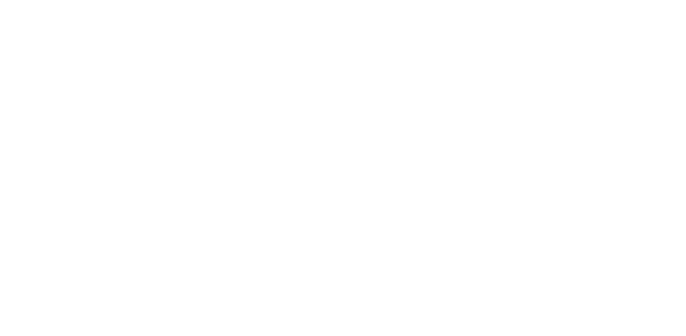
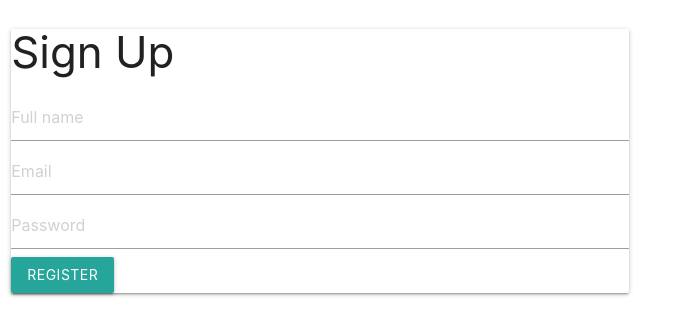
Before and after one commit to BharatRulez/blogPostFrontend, a React (Create React App) app: page /posts/create in a window 1280 px wide. Shown: the top 336 px of the page, without its empty margins (0-686 px from the left). Built offline with nearby package versions, Linux system fonts and the light colour scheme.

Commit message:
added the post form

```diff
--- a/src/Routes/index.js
+++ b/src/Routes/index.js
@@ -5,12 +5,14 @@
 import Login from '../components/Login/index'
 import SignUp from '../components/SignUp/index'
 import Posts from '../components/Dashboard/post/posts'
+import PostForm from '../components/Dashboard/post/postForm'
 const Routes = () => (
   <Switch >
     <Route exact path="/" component = {HomePage} />
-    <Route exact path="/login" component = {Login} />
-    <Route exact path="/signUp" component = {SignUp} />
+    <Route  path="/login" component = {Login} />
+    <Route  path="/signUp" component = {SignUp} />
     <Route exact path="/posts" component = {Posts} />
+    <Route  path="/posts/create" component = {PostForm} />
    </Switch>
 );
 
--- /dev/null
+++ b/src/components/Dashboard/post/postForm.js
@@ -0,0 +1,84 @@
+import React from "react";
+
+import { useState } from 'react'
+import { useHistory } from 'react-router-dom'
+import { createUser } from '../../../utils/api'
+
+const PostForm = () => {
+    const [email, setEmail] = useState('')
+  const [fullName, setFullName] = useState('')
+  const [password, setPassword] = useState('')
+  const history  = useHistory();
+  const handleSubmit = (e) =>{
+    e.preventDefault()
+
+    createUser({ fullName, email, password }).then(data => {
+     if(!data.error)
+       history.push('/login')
+
+
+    })
+    }
+  return (
+      <>
+
+    <div className="row">
+    <div className="col s12 m6">
+    <div className="col-md-6 offset-md-3">
+      <span className="anchor" id="formRegister"></span>
+
+      <div className="card card-outline-secondary">
+        <div className="card-header">
+          <h3 className="mb-0">Sign Up</h3>
+        </div>
+        <div className="card-body">
+          <form className="form" onSubmit={e => handleSubmit(e)}>
+            <div className="form-group">
+              <input
+                type="text"
+                className="form-control"
+                onChange={e => setFullName(e.target.value)}
+               value = {fullName}
+                placeholder="Full name"
+              />
+            </div>
+            <div className="form-group">
+              <input
+                type="email"
+                className="form-control"
+              value= {email}
+              onChange={e => setEmail(e.target.value)}
+                placeholder="Email"
+                required=""
+              />
+            </div>
+            <div className="form-group">
+              <input
+                type="password"
+                className="form-control"
+               value={password}
+               onChange={e => setPassword(e.target.value)}
+                placeholder="Password"
+                required=""
+              />
+            </div>
+
+            <div className="form-group">
+              <button
+                type="submit"
+                className="btn btn-success btn-lg float-right"
+              >
+                Register
+              </button>
+            </div>
+          </form>
+        </div>
+      </div>
+    </div></div></div>
+
+
+      </>
+    );
+};
+
+export default PostForm;
--- a/src/components/Dashboard/post/posts.js
+++ b/src/components/Dashboard/post/posts.js
@@ -8,6 +8,8 @@
 import Button from '@material-ui/core/Button';
 import Typography from '@material-ui/core/Typography';
 import Grid from '@material-ui/core/Grid';
+import { useHistory } from 'react-router-dom'
+
 
 const useStyles = makeStyles({
   card: {
@@ -16,14 +18,32 @@
   root: {
     flexGrow: 1,
     margin : '100px',
+
 },
+button : {
+    float : "right",
+    margin : "40px",
+    width : "20vw"
+}
 });
 
 export default function ImgMediaCard() {
   const classes = useStyles();
+  const history = useHistory();
+  const navigateToCreatePost = (e) =>{
+    e.preventDefault()
+    if(e){
+        history.push('/posts/create')
+    }
 
-  return (
+    }
+return (
+ <>
+
 <div className={classes.root}>
+<Button className = {classes.button} variant="contained" color="primary" onClick={e => navigateToCreatePost(e)}>
+  Create a new post
+</Button>
 <Grid container spacing={1}>
     <Grid container item xs={12} spacing={3}>
     <Grid item xs={4}>
@@ -166,18 +186,20 @@
           </Typography>
         </CardContent>
       </CardActionArea>
-      <CardActions>
+      {/* <CardActions>
         <Button size="small" color="primary">
           Share
         </Button>
         <Button size="small" color="primary">
           Learn More
         </Button>
-      </CardActions>
+      </CardActions> */}
     </Card>
 </Grid>
 </Grid>
 </Grid>
 </div>
-       );
+
+ </>
+);
 }
```
